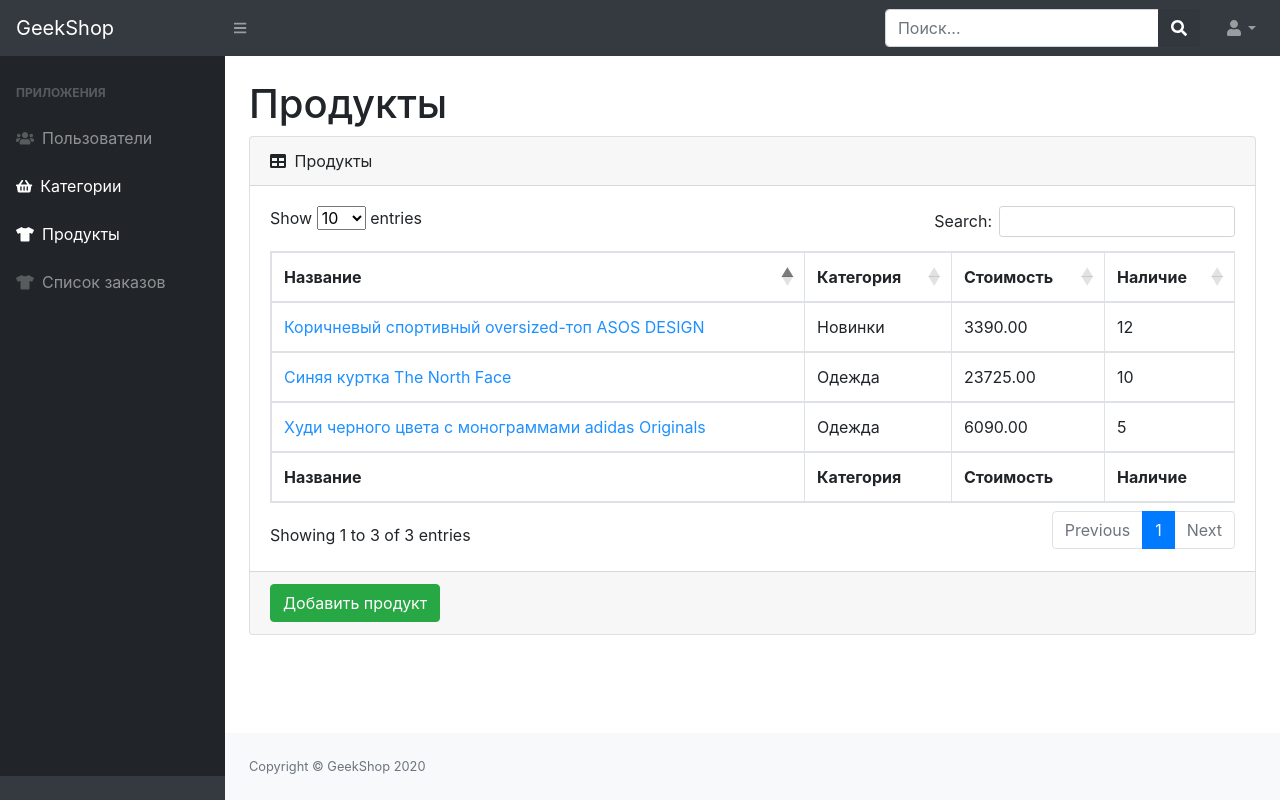
After one commit to Kdkulakov/geekshop517, a Django app: page /products/admin_products/ in a window 1280 px wide. The commit adds this page. Run offline with Django 3.2, Linux system fonts and the light colour scheme; the visitor is signed in with stand-in values (Sample User, id 1); data comes from the database, SQL or seed files in the repository; some libraries are stand-ins or nearby versions.

Commit message:
add admin product list

```diff
--- a/adminapp/templates/adminapp/includes/admin-sidebar.html
+++ b/adminapp/templates/adminapp/includes/admin-sidebar.html
@@ -10,13 +10,13 @@
                             </div>
                             Пользователи
                         </a>
-                        <a class="nav-link" href="index.html">
+                        <a class="nav-link" href="{#% url 'category' %#}">
                             <div class="sb-nav-link-icon">
                                 <i class="fas fa-shopping-basket"></i>
                             </div>
                             Категории
                         </a>
-                        <a class="nav-link" href="index.html">
+                        <a class="nav-link" href="{% url 'mainapp:admin_products' %}">
                             <div class="sb-nav-link-icon">
                                 <i class="fas fa-tshirt"></i>
                             </div>
--- /dev/null
+++ b/mainapp/templates/mainapp/products_list_admin.html
@@ -0,0 +1,53 @@
+{% extends 'adminapp/index.html' %}
+{% load static %}
+
+{% block content %}
+<main>
+    <div class="container-fluid">
+        <h1 class="mt-4">Продукты</h1>
+        <div class="card mb-4">
+            <div class="card-header">
+                <i class="fas fa-table mr-1"></i>
+                Продукты
+            </div>
+            <div class="card-body">
+                <div class="table-responsive">
+                    <table class="table table-bordered" id="dataTable" width="100%" cellspacing="0">
+                        <thead>
+                        <tr>
+                            <th>Название</th>
+                            <th>Категория</th>
+                            <th>Стоимость</th>
+                            <th>Наличие</th>
+                        </tr>
+                        </thead>
+                        <tfoot>
+                        <tr>
+                            <th>Название</th>
+                            <th>Категория</th>
+                            <th>Стоимость</th>
+                            <th>Наличие</th>
+                        </tr>
+                        </tfoot>
+                        <tbody>
+                        {% for product in products %}
+                            <tr>
+                                <td><a href="{#% url 'mainapp:detail' product.id %#}" style="color: dodgerblue">{{ product.name }}</a></td>
+                                <td>{{ product.category }}</td>
+                                <td>{{ product.price }}</td>
+                                <td>{{ product.quantity }}</td>
+                            </tr>
+                        {% endfor %}
+                        </tbody>
+                    </table>
+                </div>
+            </div>
+            <div class="card-footer">
+                <a href="{#% url 'adminapp:admin_users_create' %#}">
+                    <button class="btn btn-success">Добавить продукт</button>
+                </a>
+            </div>
+        </div>
+    </div>
+</main>
+{% endblock %}
--- a/mainapp/urls.py
+++ b/mainapp/urls.py
@@ -1,11 +1,12 @@
 from django.urls import path
 
-from mainapp.views import products, ProductList
+from mainapp.views import products, ProductList, ProductAdminList
 
 app_name = 'mainapp'
 
 urlpatterns = [
     path('', ProductList.as_view(), name='index'),
+    path('admin_products/', ProductAdminList.as_view(), name='admin_products'),
     path('<int:category_id>/', ProductList.as_view(), name='product'),
     path('page/<int:page>/', products, name='page')
 ]
--- a/mainapp/views.py
+++ b/mainapp/views.py
@@ -1,7 +1,7 @@
 from django.shortcuts import render
 from django.core.paginator import Paginator
 from django.views.generic import ListView
-
+from django.contrib.auth.mixins import LoginRequiredMixin
 from mainapp.models import Product, ProductCategory
 
 
@@ -31,3 +31,23 @@ class ProductList(ListView):
     template_name = 'mainapp/products.html'
     context_object_name = 'products'
     paginate_by = "3"
+
+
+class ProductCategoryList(ListView):
+    """
+    Контроллер вывода списка категорий
+    """
+    model = ProductCategory
+    template_name = 'mainapp/category_list.html'
+    context_object_name = 'categories'
+    paginate_by = "3"
+
+
+class ProductAdminList(LoginRequiredMixin, ListView):
+    """
+    Контроллер вывода списка товаров для админки
+    """
+    model = Product
+    template_name = 'mainapp/products_list_admin.html'
+    context_object_name = 'products'
+    paginate_by = "3"
```
